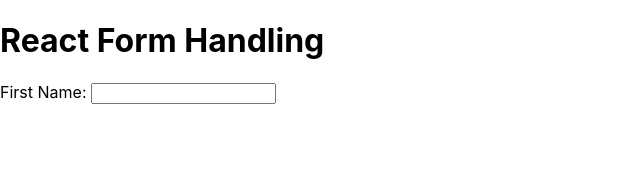
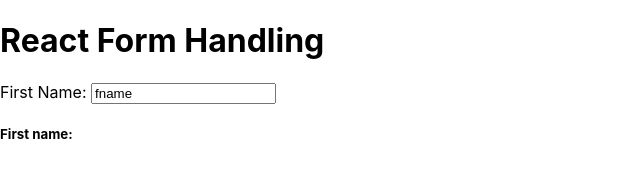
Before and after one commit to munroe1786/react-form-handling, a React (Create React App) app: page / in a window 1280 px wide. Shown: the top 192 px of the page, without its empty margins (0-640 px from the left). Built offline with nearby package versions, Linux system fonts and the light colour scheme.

Commit message:
add useState hook and state to App.js

```diff
--- a/src/App.js
+++ b/src/App.js
@@ -1,15 +1,17 @@
-import React from 'react';
+import React, { useState } from 'react';
 import './App.css';
 
 function App() {
+  const [fname, setFname] = useState("")
   return (
     <div>
       <h1>React Form Handling</h1>
       <form>
         <label>
-          First Name: <input type="text" />
+          First Name: <input type="text" value="fname" />
         </label>
       </form>
+      <h5>First name: {fname}</h5>
     </div>
   );
 }
```
